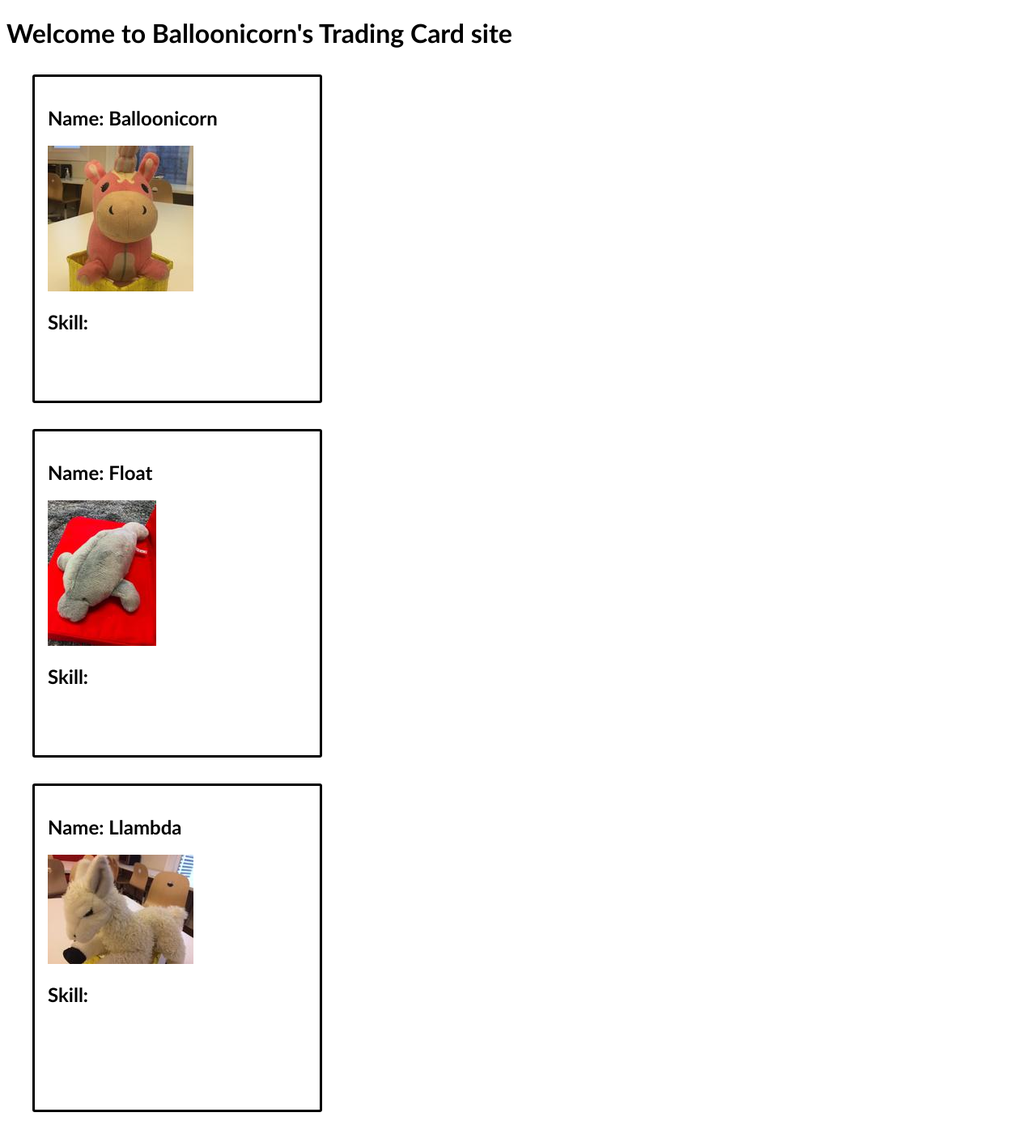
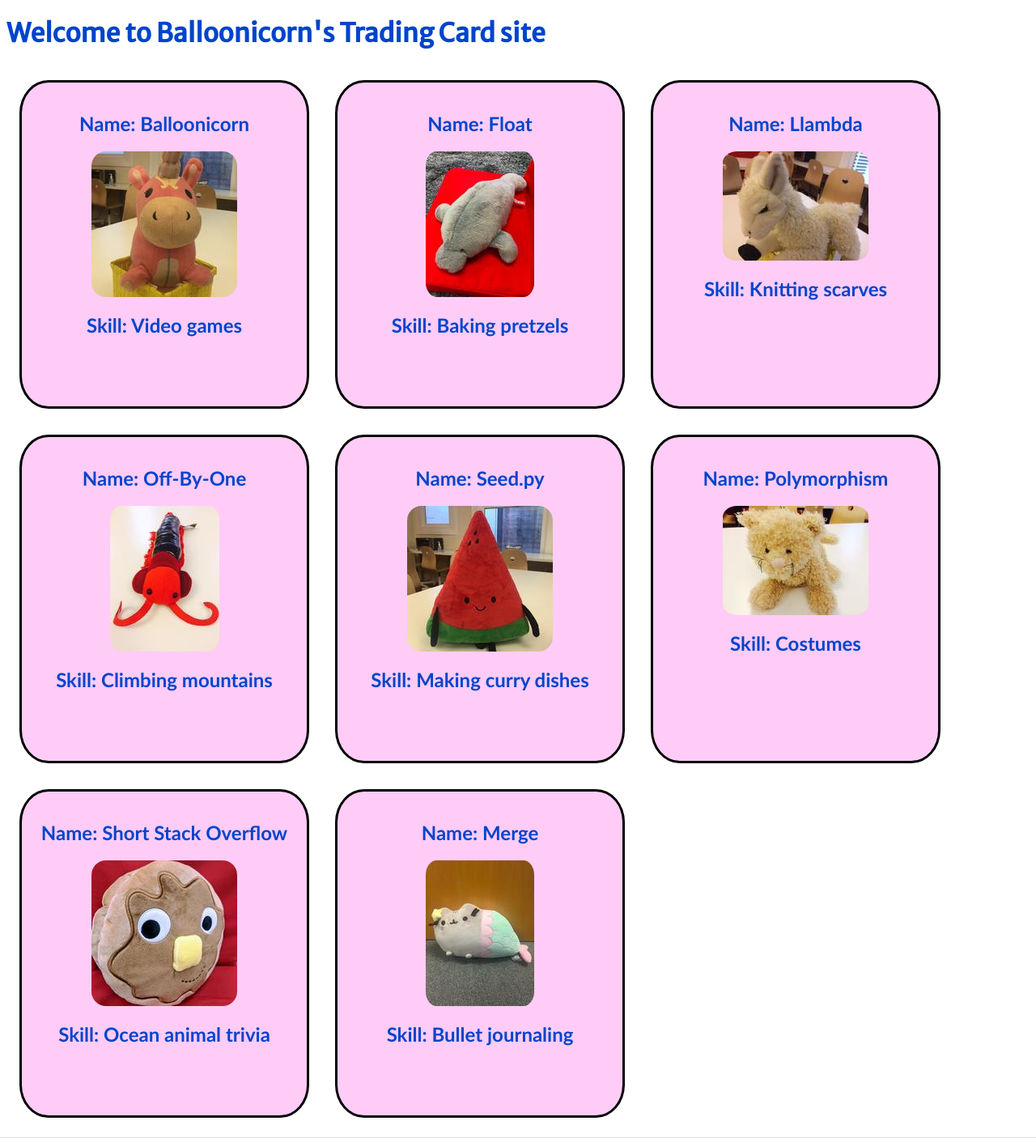
Before and after one commit to RachelElysia/react-trading-cards, a Flask app: page /cards in a window 1280 px wide. Shown: the whole page at 81% size. Run offline with Flask 2, Linux system fonts and the light colour scheme; some libraries are stand-ins or nearby versions.

Commit message:
Populate Trading Cards using React

```diff
--- a/static/css/site.css
+++ b/static/css/site.css
@@ -1,12 +1,58 @@
+@import url('https://fonts.googleapis.com/css2?family=Merriweather+Sans&family=Roboto&display=swap');
+
 div.card {
   border-radius: 3px;
   border: 3px solid black;
   width: 20em;
   height: 23em;
-  margin: 2em;
+  margin: 1em;
   padding: 1em;
+  border-radius: 10%;
+  display: inline-block;
+  vertical-align: top;
+  background-color: hsl(310, 100%, 90%);
+  color: hsl(220, 100%, 40%);
+
 }
 
 body {
-  font-family: "Trebuchet MS", Helvetica, sans-serif
+  font-family: "Trebuchet MS", Helvetica, sans-serif;
 }
+
+h1 {
+  font-family: 'Merriweather Sans', sans-serif;
+  color: hsl(220, 100%, 40%);
+}
+
+a {
+  font-family: "Roboto", sans-serif;
+  color: hsl(200, 100%, 40%);
+}
+a:hover {
+  color: hsl(220, 100%, 40%);
+}
+
+.flex-box {
+  display: flex;
+  justify-content: center;
+  flex-direction: column;
+  align-items: center;
+}
+
+
+img {
+  border-radius: 10%;
+  display: block;
+  margin-left: auto;
+  margin-right: auto;
+}
+
+img:hover {
+  border-radius: 10%;
+  opacity: 0.3;
+  filter: alpha(opacity=30);
+}
+
+.center {
+  text-align: center;
+}
--- a/static/js/tradingCard.jsx
+++ b/static/js/tradingCard.jsx
@@ -4,48 +4,84 @@ const tradingCardData = [
     name: 'Balloonicorn',
     skill: 'video games',
     imgUrl: '/static/img/balloonicorn.jpg'
+  },
+
+  {
+    name: 'Float',
+    skill: 'baking pretzels',
+    imgUrl: '/static/img/float.jpg'
+  },
+
+  {
+    name: 'Llambda',
+    skill: 'knitting scarves',
+    imgUrl: '/static/img/llambda.jpg'
+  },
+
+
+  {
+    name: 'Off-By-One',
+    skill: 'climbing mountains',
+    imgUrl: '/static/img/off-by-one.jpg'
+  },
+
+  {
+    name: 'Seed.py',
+    skill: 'making curry dishes',
+    imgUrl: '/static/img/seedpy.jpg'
+  },
+
+  {
+    name: 'Polymorphism',
+    skill: 'costumes',
+    imgUrl: '/static/img/polymorphism.jpg'
+  },
+
+  {
+    name: 'Short Stack Overflow',
+    skill: 'ocean animal trivia',
+    imgUrl: '/static/img/shortstack-overflow.jpg'
+  },
+
+  {
+    name: 'Merge',
+    skill: 'bullet journaling',
+    imgUrl: '/static/img/merge.jpg'
   }
-]
+];
 
 function TradingCard(props) {
   return (
     <div className="card">
-      <h2>Name: {props.name}</h2>
+      <h2 className="center">Name: {props.name}</h2>
       <img src={props.imgUrl} />
-      <h2>Skill: </h2>
+      <h2 className="center">Skill: {props.skill.charAt(0).toUpperCase() + props.skill.slice(1)} </h2>
     </div>
   );
 }
 
-ReactDOM.render(
-  (
+function TradingCardContainer() {
+
+  const tradingCards = [];
+
+  for (const card of tradingCardData){
+    tradingCards.push(
       <TradingCard
-      name="Balloonicorn"
-      skill="video games"
-      imgUrl="/static/img/balloonicorn.jpg"
+      name={card.name}
+      skill={card.skill}
+      imgUrl={card.imgUrl}
       />
-  ),
-  document.querySelector('#balloonicorn')
     );
+  }
 
-ReactDOM.render(
-  (
-    <TradingCard
-      name="Float"
-      skill="baking pretzels"
-      imgUrl="/static/img/float.jpg"
-    />
-  ),
-  document.querySelector('#float')
+  return (
+    <React.Fragment>
+      {tradingCards}
+    </React.Fragment>
   );
+};
 
-ReactDOM.render(
-  (
-    <TradingCard
-      name="Llambda"
-      skill="knitting scarves"
-      imgUrl="/static/img/llambda.jpg"
-    />
-  ),
-  document.querySelector('#llambda')
+// Good to go.
+ReactDOM.render(<TradingCardContainer />,
+  document.querySelector('#container')
 );
--- a/templates/cards.html
+++ b/templates/cards.html
@@ -9,13 +9,6 @@
 
 {% block body %}
 
-<!-- Mount Balloonicorn's card on to this element. -->
-<div id="balloonicorn"></div>
-
-<!-- Mount Float's card on to this element. -->
-<div id="float"></div>
-
-<!-- Mount Llambda's card on to this element. -->
-<div id="llambda"></div>
+<div id="container"></div>
 
 {% endblock %}
```
Also changed, not shown: static/js/homepage.jsx (+7 -2 lines). Lines whose indentation alone changed are shown as unchanged.
